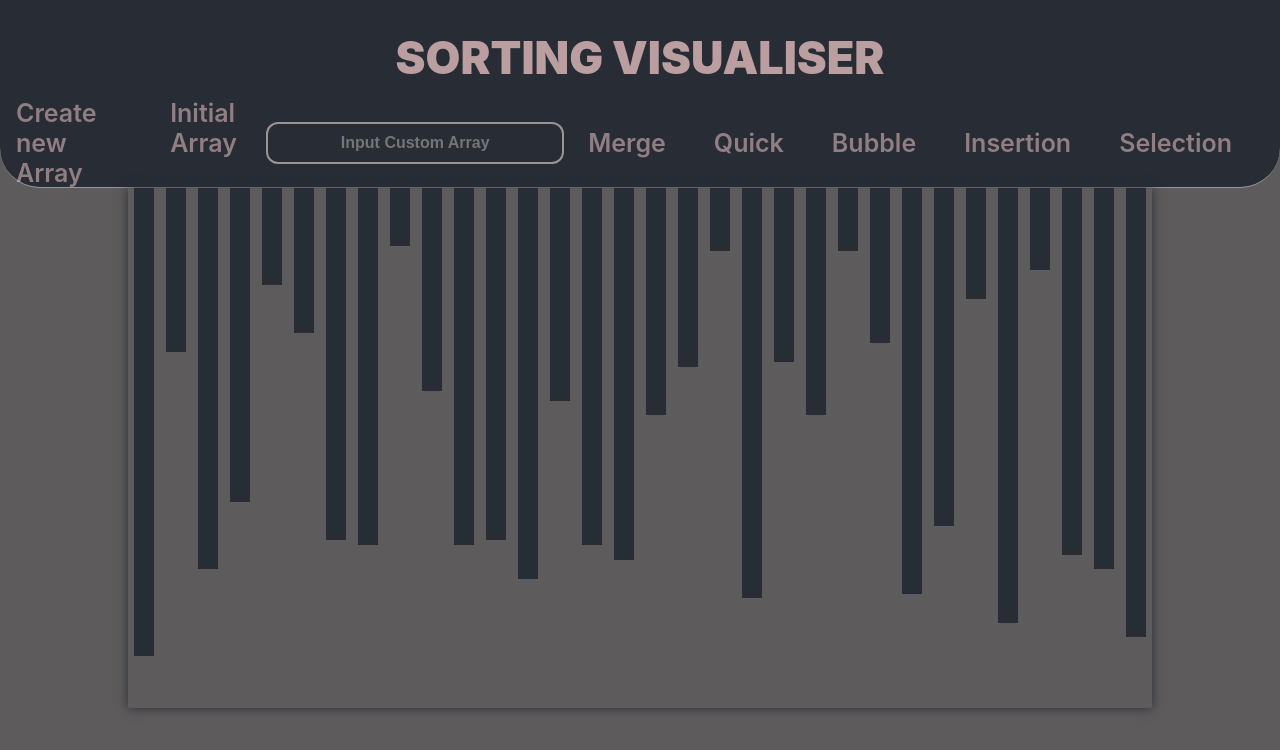
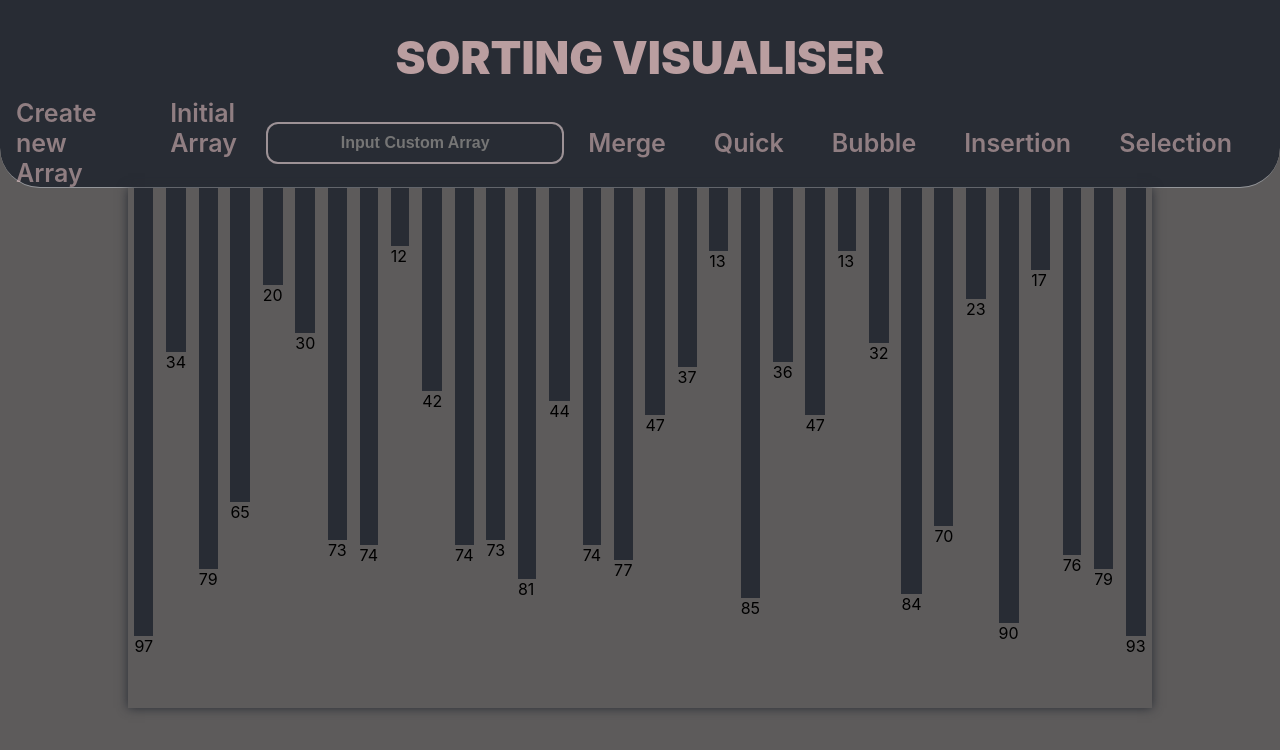
Before and after one commit to vnkagg/sorting_visualiser, a React (Create React App) app: page / in a window 1280 px wide. Shown: the top 750 px of the page. Built offline with nearby package versions, Linux system fonts and the light colour scheme.

Commit message:
added numbers

```diff
--- a/src/Home/Home.js
+++ b/src/Home/Home.js
@@ -511,7 +511,7 @@ export default class Home extends React.Component{
         if(this.state.running){
             return;
         }
-        this.setState(prev => {return {...prev, running : true, hasBeenTerminated : false, sort : "bubble"}});
+        this.setState(prev => {return {...prev, running : true, hasBeenTerminated : false, sort : "bubble", bubble : {}}});
         let l = [...this.state.array].length;
         for(let i = 0; i < l; i++){
             while(this.state.pause){
@@ -708,6 +708,9 @@ export default class Home extends React.Component{
         while(this.state.pause){
             await this.sleep(1);
         }
+        if(this.state.hasBeenTerminated){
+            return;
+        }
         await this.setState(prev => {
             return {
                 ...prev,
@@ -816,12 +819,14 @@ export default class Home extends React.Component{
                         }
 
                         return (
-                            <div
-                            className={`array-bar ${index === bubble.current || index === selection.currentPointer ? "" : "normal-bar"}`}
-                            key={index}
-                            style={{ height: `${this.state.merge.merges.includes(index) ? 0 : value / this.state.maxArray * 100}%`, backgroundColor}}
-                            />
-                            // <div style={{color : "#3f3f3f"}}>{this.state.merge.merges.includes(index) ? "" : value}</div>
+                            <div className="bar-value-set">
+                                <div
+                                    className={`array-bar ${index === bubble.current || index === selection.currentPointer ? "" : "normal-bar"}`}
+                                    key={index}
+                                    style={{ height: `${this.state.merge.merges.includes(index) ? 0 : value / this.state.maxArray * 100}%`, backgroundColor}}
+                                />
+                                <div className="bar-value">{this.state.merge.merges.includes(index) ? "" : value}</div>
+                            </div>
                         );
                     })
                 }
@@ -831,16 +836,15 @@ export default class Home extends React.Component{
                     {
                         merge.dummyArray.map((value, index) => {
                             return (
-                                // <div className="barcontainermerged"
-                                // style={{ height: `${value / this.state.maxArray * 100}%`, backgroundColor : "#f7f7f7"}}
-                                // >
+                                <div className="bar-value-set-merged">
                                     <div
                                     className={`array-bar normal-bar`}
                                     key={index}
                                     style={{ height: `${value / this.state.maxArray * 100}%`, backgroundColor : "#f7f7f7"}}
                                     />
-                                    // <div>{value === 0 ? "" : value}</div>
-                                // </div>
+                                    <div className="bar-value">{value ? value : ""}</div>
+                                </div>
+
                                 )
                         })
                     }
--- a/src/Home/home.css
+++ b/src/Home/home.css
@@ -105,13 +105,29 @@
   .bar-number > span{
     font-size: 10px;
   }
+  .bar-value{
+    height: 20px;
+    width: 100%;
+  }
   .array-bar{
-    width: 4vw;
-    margin: 0 0.5vw;
     width: 100%;
     background-color: #282c34;
     border: 0px solid #f2cbcb84;
     /* transition: height 0.2s ease; */
+  }
+  .bar-value-set{
+    width: 4vw;
+    margin: 0 0.5vw;
+    height: 100%;
+    display: flex;
+    flex-direction: column;
+  }
+  .bar-value-set-merged{
+    width: 4vw;
+    margin: 0 0.5vw;
+    height: 100%;
+    display: flex;
+    flex-direction: column-reverse;
   }
   .merge-array{
     display: flex;
```
